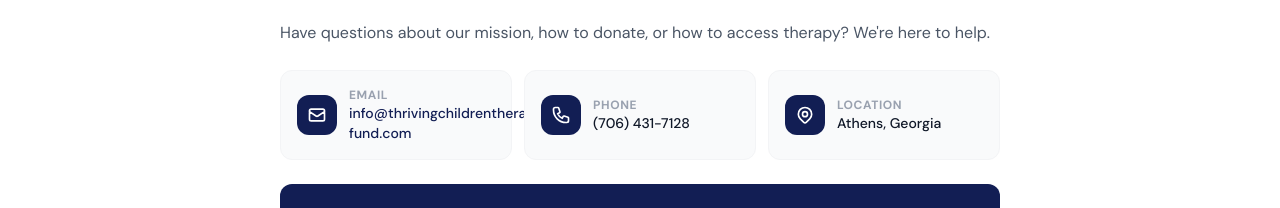
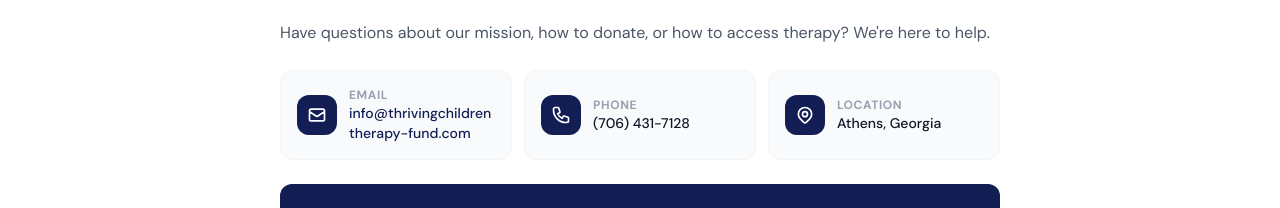
Before and after one commit to hudson0123/tctf-website, a Next.js app: page /contact in a window 1280 px wide. Shown: the part 196-404 px from the top of the page. Built offline with nearby package versions, Linux system fonts and the light colour scheme.

Commit message:
email cutoff

```diff
--- a/src/pages/contact.tsx
+++ b/src/pages/contact.tsx
@@ -22,15 +22,15 @@ export default function Contact() {
 
           {/* Contact Info */}
           <div className="grid grid-cols-1 sm:grid-cols-3 gap-3 mb-6">
-            <a href={`mailto:${siteConfig.global.email}`} className="flex items-center gap-3 bg-gray-50 rounded-xl p-4 border border-gray-100 hover:border-primary/20 transition-all">
+            <a href={`mailto:${siteConfig.global.email}`} className="flex items-center gap-3 bg-gray-50 rounded-xl p-4 border border-gray-100 hover:border-primary/20 transition-all overflow-hidden">
               <div className="w-10 h-10 bg-primary text-white rounded-xl flex items-center justify-center shrink-0">
                 <svg className="w-5 h-5" fill="none" stroke="currentColor" viewBox="0 0 24 24">
                   <path strokeLinecap="round" strokeLinejoin="round" strokeWidth={2} d="M3 8l7.89 5.26a2 2 0 002.22 0L21 8M5 19h14a2 2 0 002-2V7a2 2 0 00-2-2H5a2 2 0 00-2 2v10a2 2 0 002 2z" />
                 </svg>
               </div>
-              <div>
+              <div className="min-w-0">
                 <p className="text-xs text-gray-400 font-bold uppercase tracking-wider">Email</p>
-                <p className="text-primary font-medium text-sm">{siteConfig.global.email}</p>
+                <p className="text-primary font-medium text-sm break-all">{siteConfig.global.email}</p>
               </div>
             </a>
             <div className="flex items-center gap-3 bg-gray-50 rounded-xl p-4 border border-gray-100">
```
